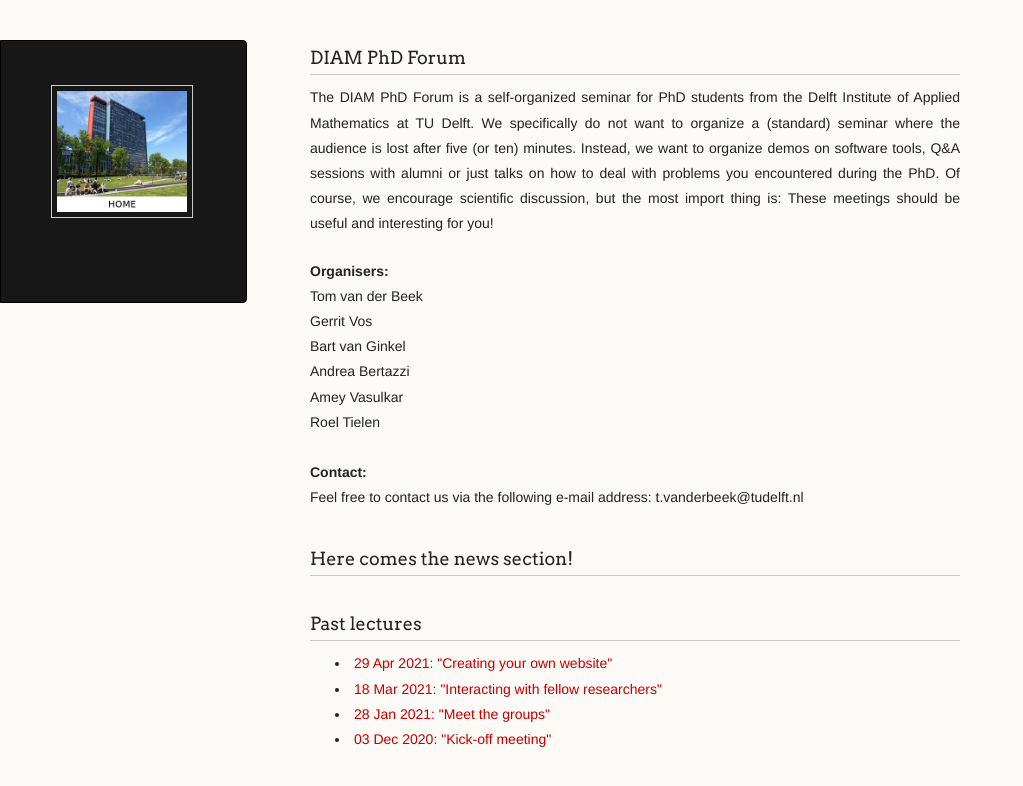
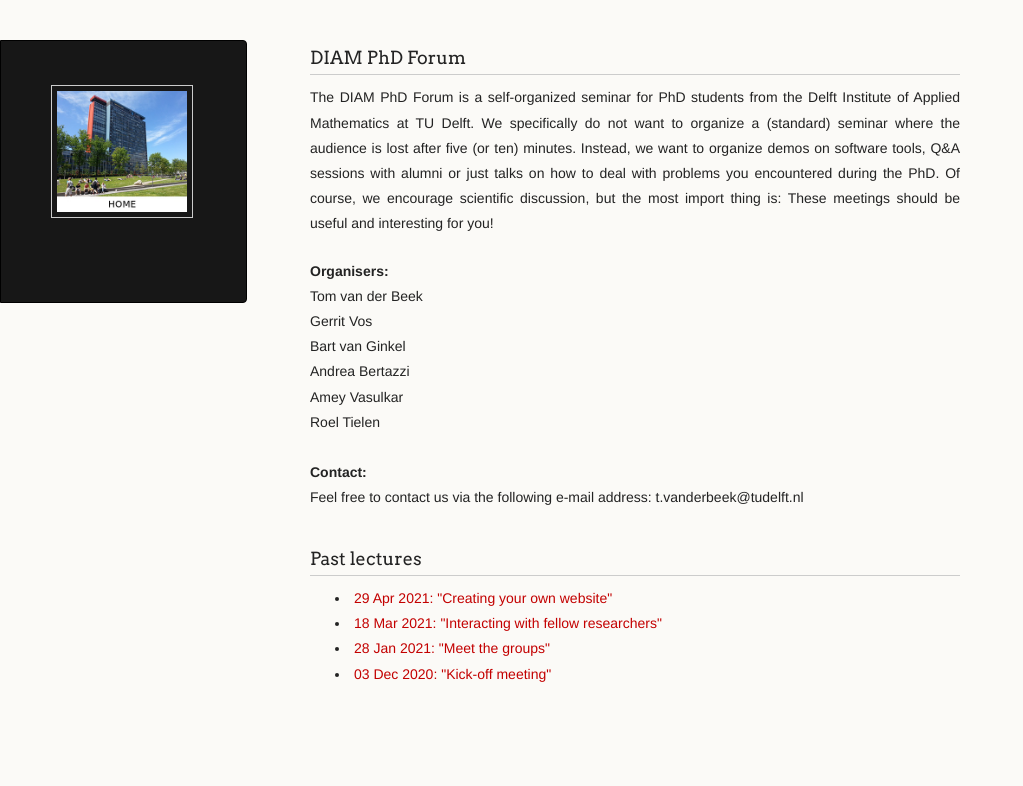
Before and after one commit to phdforum/phdforum.github.io, a Jekyll site: the page built from index.html, in a window 1280 px wide. Shown: the top 786 px of the page, without its empty margins (0-1023 px from the left). Built offline with Jekyll 4.4.1, drawn with Linux system fonts in a browser that asks for light colours.

Commit message:
Update index.html

```diff
--- a/index.html
+++ b/index.html
@@ -18,8 +18,6 @@ title: DIAM PhD Forum
 <strong>Contact: </strong>
 <br> Feel free to contact us via the following e-mail address: t.vanderbeek@tudelft.nl
 
-<h3> Here comes the news section! </h3>
-
 <div id="lectures">
   <ul>
     {% for post in site.categories.lecture %}
```
